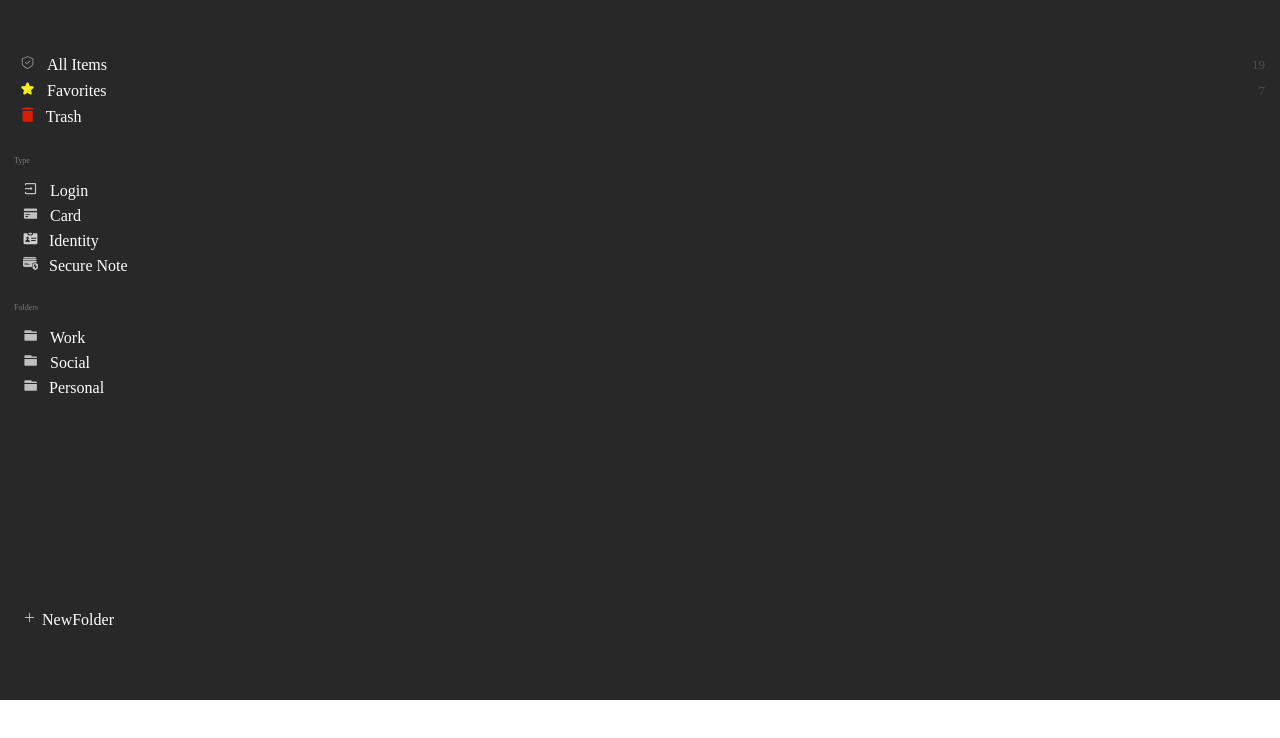
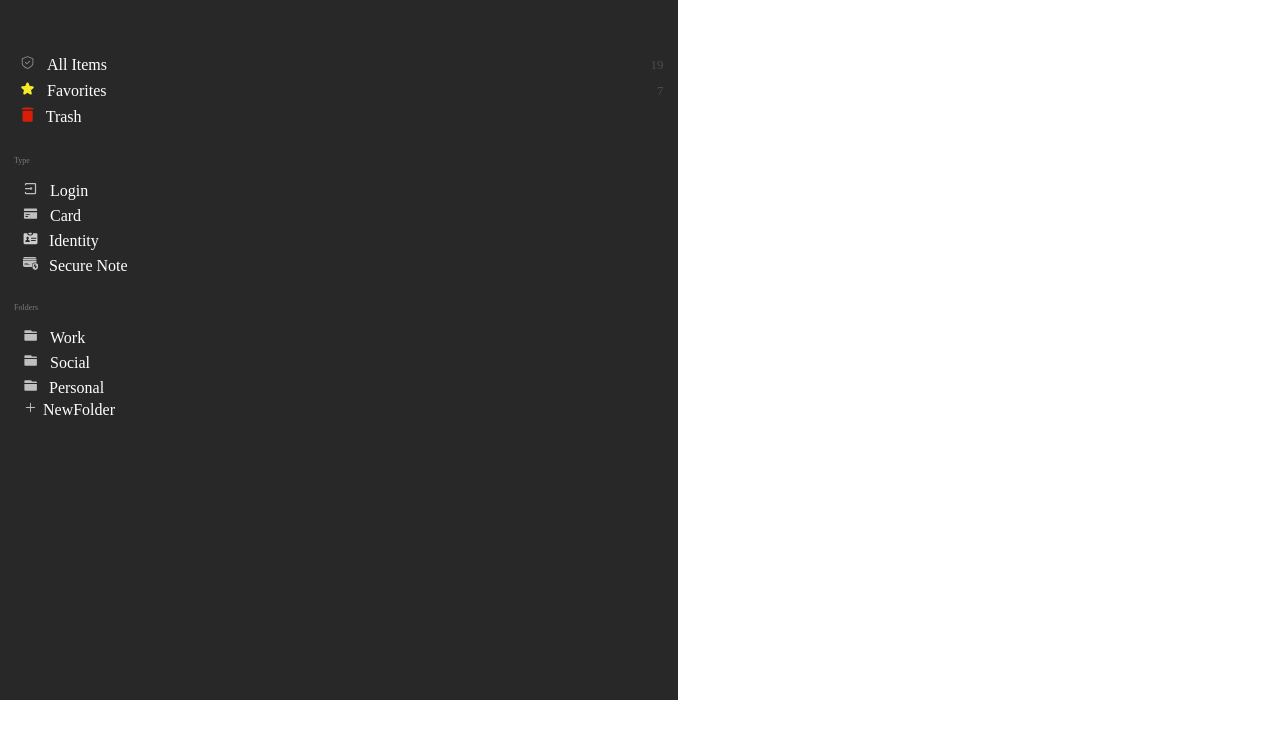
Before and after one commit to logicwang/dirbbble, a Vue app: page / in a window 1280 px wide. Shown: the top 738 px of the page. Built offline with nearby package versions, Linux system fonts and the light colour scheme.

Commit message:
修改宽度并添加了相对定位

```diff
--- a/src/View/RegisterApp.vue
+++ b/src/View/RegisterApp.vue
@@ -168,7 +168,7 @@ export default {
 }
 
 .header {
-  width: 100%;
+  width: 53%;
   background-color: #282828;
   height: 700px;
 
@@ -236,7 +236,7 @@ export default {
     }
 
     .padding-floder {
-      padding: 210px 0px 0px 22px;
+      padding-inline-start: 23px;
     }
 
     .right {
--- a/src/assets/css/Register.scss
+++ b/src/assets/css/Register.scss
@@ -72,4 +72,10 @@
     .name {
         padding: 3px;
     }
+
 }
+
+.icon {
+    position: relative;
+    top: 1px;
+}
```
